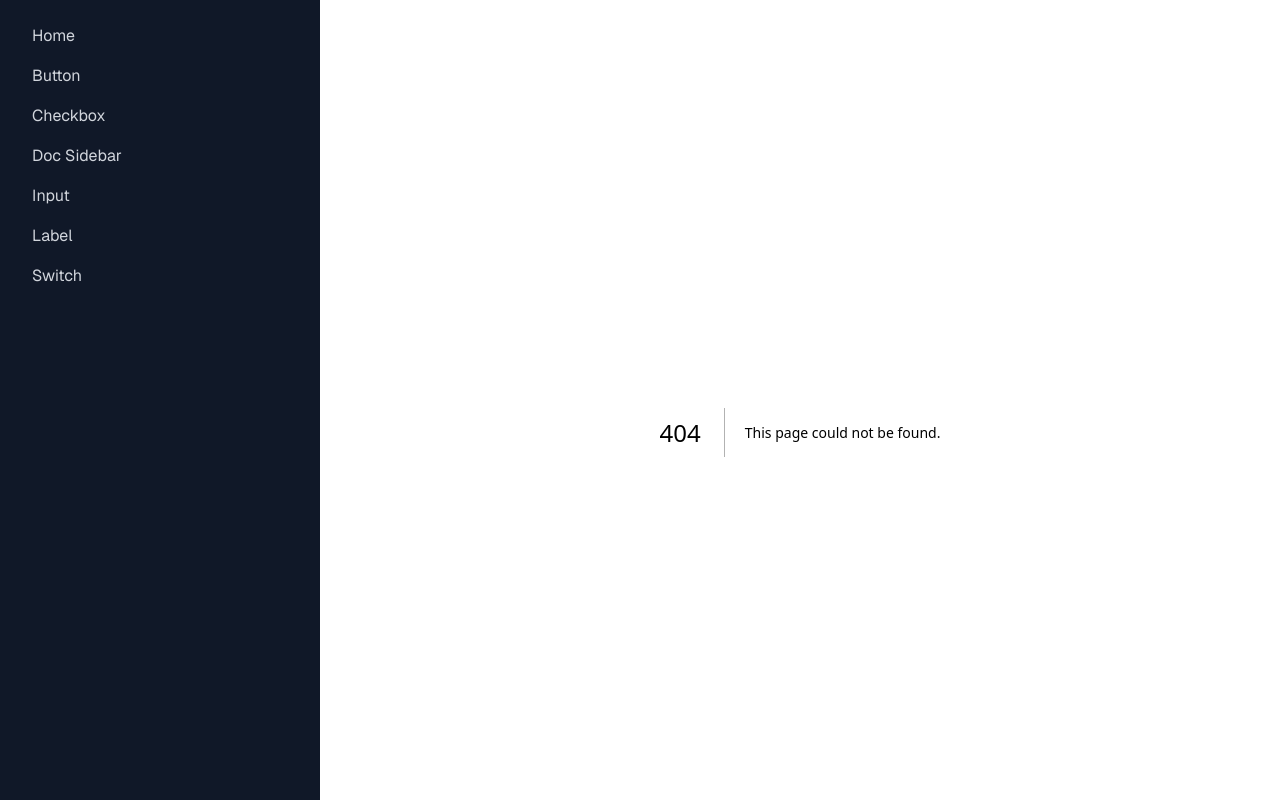
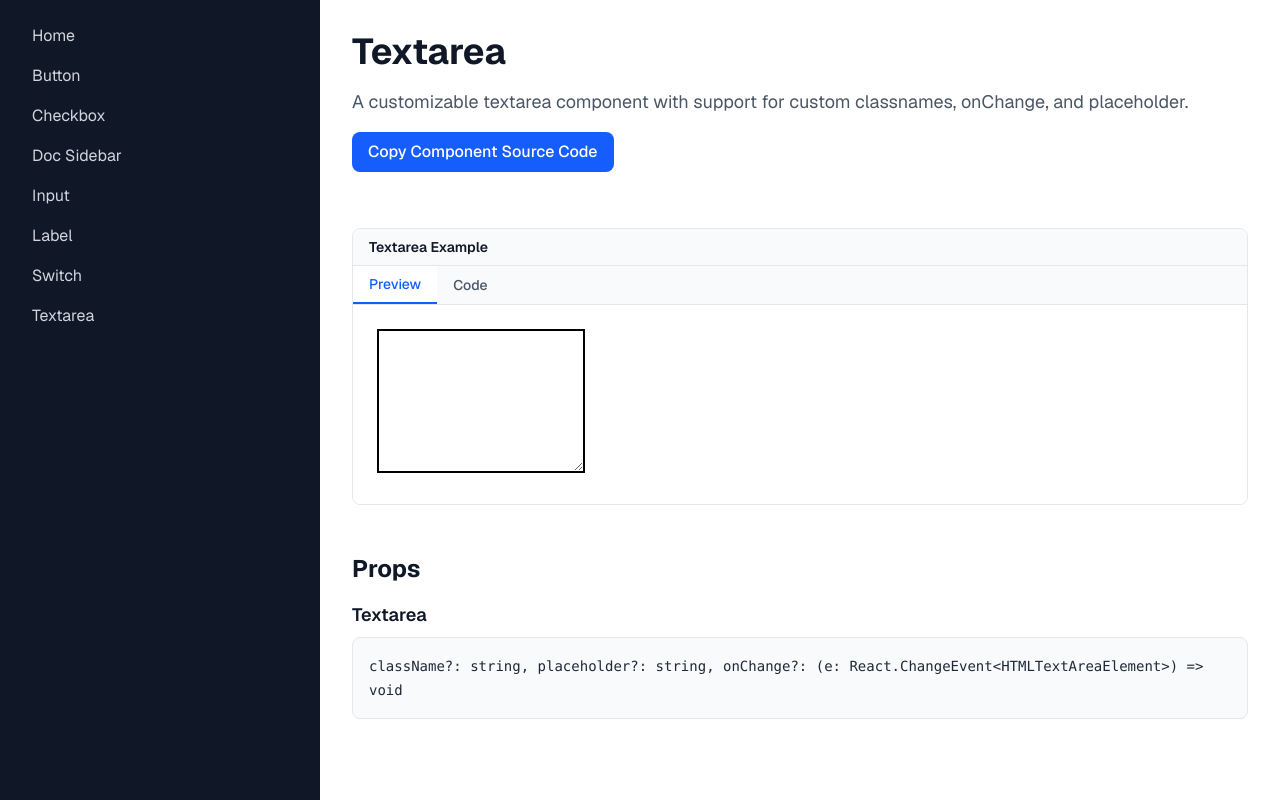
Before and after one commit to Areg472/component-library, a Next.js app: page /textarea in a window 1280 px wide. Before the commit this address had no page. Built offline with nearby package versions, Linux system fonts and the light colour scheme.

Commit message:
textarea ADDED

```diff
--- a/src/app/layout.tsx
+++ b/src/app/layout.tsx
@@ -59,6 +59,11 @@ export default function RootLayout({
                 Switch
               </div>
             </DocSidebarItem>
+            <DocSidebarItem href="/textarea">
+              <div className="px-4 py-2 text-gray-300 hover:text-white hover:bg-gray-800 rounded cursor-pointer">
+                Textarea
+              </div>
+            </DocSidebarItem>
           </DocSidebar>
 
           <main className="flex-1 p-8 ml-80 overflow-y-auto">{children}</main>
--- /dev/null
+++ b/src/app/textarea/page.tsx
@@ -0,0 +1,74 @@
+import { CodePreview } from "@/components/CodePreview";
+import { CopySourceButton } from "@/components/CopySourceButton";
+import type { Metadata } from "next";
+import { Textarea } from "@/components/Textarea";
+
+export const metadata: Metadata = {
+  title: "Areg's Component Library - Textarea",
+  description:
+    "A customizable textarea component with support for custom classnames, onChange, and placeholder.",
+};
+
+export default function LabelPage() {
+  const componentSource = `export function Textarea({
+    className,
+    placeholder,
+    onChange,
+  }: {
+    className?: string;
+    placeholder?: string;
+    onChange?: (e: React.ChangeEvent<HTMLTextAreaElement>) => void;
+  }) {
+    return (
+      <textarea
+      className={\`resize-y \${className}\`}
+        placeholder={placeholder}
+        onChange={onChange}
+      />
+    );
+  }
+`;
+
+  const basicExample = `import { Textarea } from "@/components/Textarea";
+
+export default function Example() {
+  return (
+  <Textarea className="text-black w-52 h-36 border-black border-2 min-h-10 max-h-52" />
+  );
+}
+}`;
+
+  return (
+    <div className="max-w-5xl">
+      <h1 className="text-4xl font-bold text-gray-900 mb-4">Textarea</h1>
+      <p className="text-lg text-gray-600 mb-4">
+        A customizable textarea component with support for custom classnames,
+        onChange, and placeholder.
+      </p>
+
+      <CopySourceButton sourceCode={componentSource} className="mb-8" />
+
+      <CodePreview title="Textarea Example" code={basicExample}>
+        <Textarea className="text-black w-52 h-36 border-black border-2 min-h-10 max-h-52" />
+      </CodePreview>
+
+      <div className="mt-12">
+        <h2 className="text-2xl font-bold text-gray-900 mb-4">Props</h2>
+
+        <div className="space-y-6">
+          <div>
+            <h3 className="text-lg font-semibold text-gray-900 mb-2">
+              Textarea
+            </h3>
+            <div className="bg-gray-50 rounded-lg p-4 border border-gray-200">
+              <code className="text-sm text-gray-800">
+                className?: string, placeholder?: string, onChange?: (e:
+                React.ChangeEvent&lt;HTMLTextAreaElement&gt;) =&gt; void
+              </code>
+            </div>
+          </div>
+        </div>
+      </div>
+    </div>
+  );
+}
--- /dev/null
+++ b/src/components/Textarea.tsx
@@ -0,0 +1,17 @@
+export function Textarea({
+  className,
+  placeholder,
+  onChange,
+}: {
+  className?: string;
+  placeholder?: string;
+  onChange?: (e: React.ChangeEvent<HTMLTextAreaElement>) => void;
+}) {
+  return (
+    <textarea
+      className={`resize-y ${className}`}
+      placeholder={placeholder}
+      onChange={onChange}
+    />
+  );
+}
```
